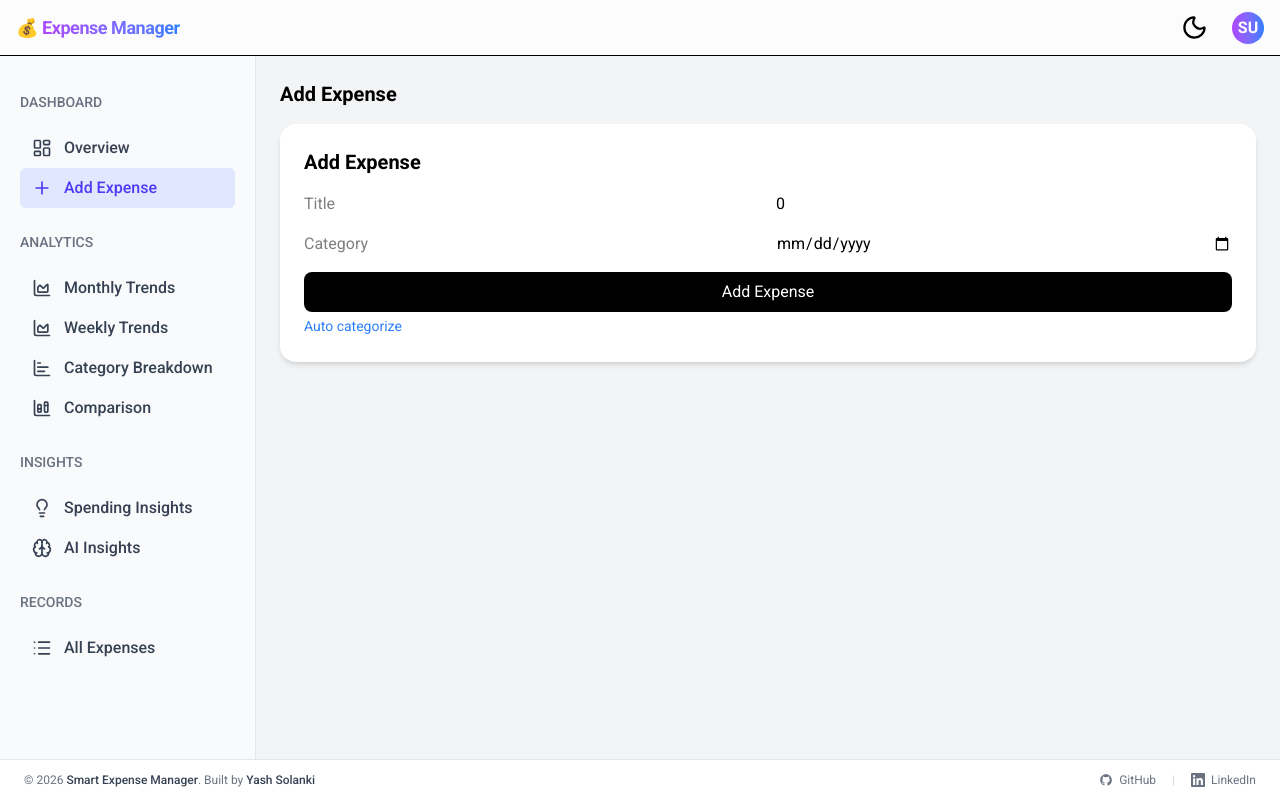
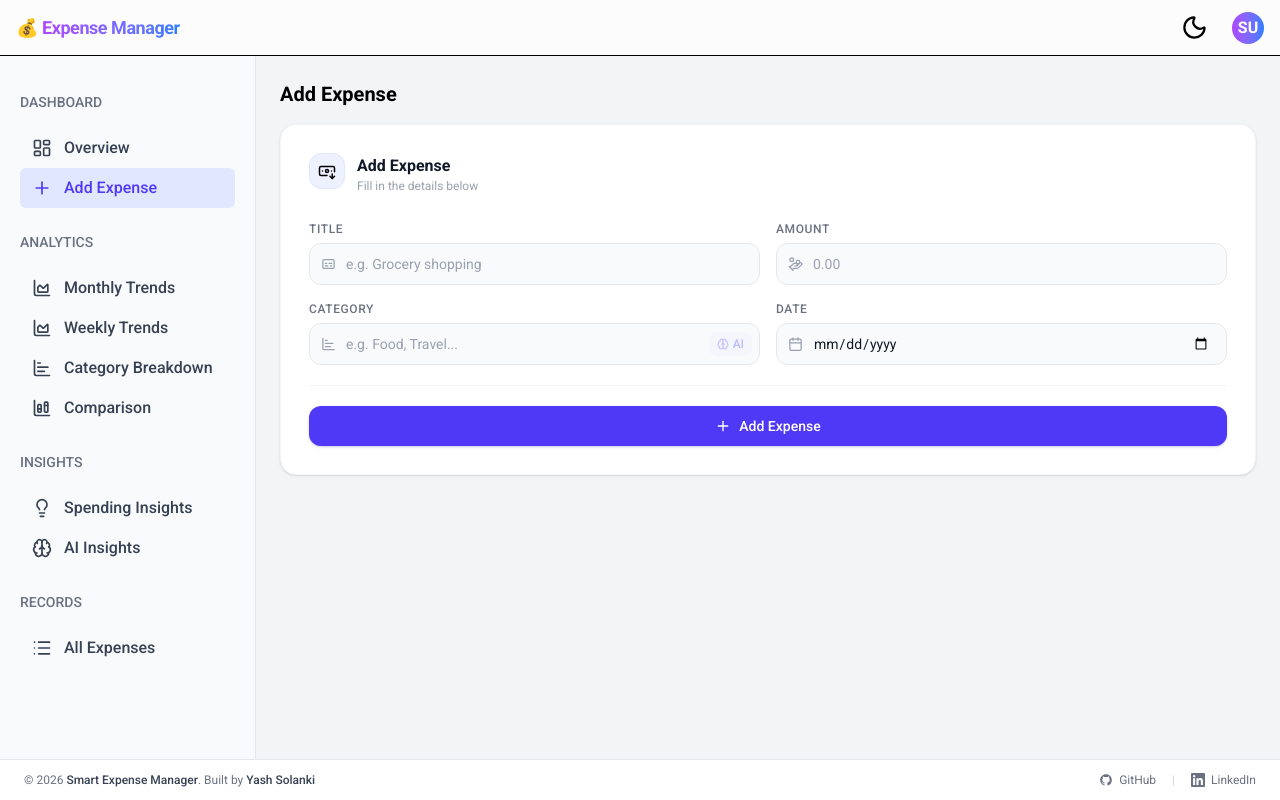
Before and after one commit to Yash0770/smart-expense-manager, a Next.js app: page /add-expense in a window 1280 px wide. Built offline with nearby package versions, Linux system fonts and the light colour scheme; sample sign-in values are in the browser's storage.

Commit message:
feat: enhance AddExpenseForm with new icons and improved UI; add loading states for form submission and AI categorization

```diff
--- a/src/components/forms/AddExpenseForm.tsx
+++ b/src/components/forms/AddExpenseForm.tsx
@@ -4,6 +4,7 @@ import { useState } from "react";
 import { api } from "@/src/lib/api";
 import toast from "react-hot-toast";
 import { CreateExpenseInput } from "@/src/types/expense";
+import Icon from "@/src/components/ui/Icon/Icon";
 
 export default function AddExpenseForm() {
   const [form, setForm] = useState<CreateExpenseInput>({
@@ -13,89 +14,171 @@ export default function AddExpenseForm() {
     date: "",
   });
 
+  const [loading, setLoading] = useState(false);
+  const [aiLoading, setAiLoading] = useState(false);
+
   const handleSubmit = async (e: React.FormEvent) => {
     e.preventDefault();
-
+    setLoading(true);
     try {
       await api.post("/expenses", form);
-
       toast.success("Expense added ✅");
-
-      setForm({
-        title: "",
-        amount: 0,
-        category: "",
-        date: "",
-      });
-    } catch (error) {
+      setForm({ title: "", amount: 0, category: "", date: "" });
+    } catch {
       toast.error("Failed to add expense ❌");
     }
+    setLoading(false);
   };
 
-  // ai
   const handleAutoCategorize = async () => {
     if (!form.title) return;
-
+    setAiLoading(true);
     try {
-      const res = await api.post("/ai/categorize", {
-        title: form.title,
-      });
-
+      const res = await api.post("/ai/categorize", { title: form.title });
       setForm({ ...form, category: res.data.category });
-
       toast.success("Category auto-filled 🤖");
     } catch {
       toast.error("AI failed");
     }
+    setAiLoading(false);
   };
+
+  const inputBase =
+    "w-full bg-gray-50 dark:bg-white/[0.03] border border-gray-200 dark:border-white/[0.08] rounded-xl px-4 py-2.5 text-sm text-gray-900 dark:text-white placeholder-gray-400 dark:placeholder-white/25 outline-none focus:border-indigo-400 dark:focus:border-indigo-500/70 focus:ring-2 focus:ring-indigo-100 dark:focus:ring-indigo-500/10 transition-all duration-200";
 
   return (
     <form
       onSubmit={handleSubmit}
-      className="bg-white dark:bg-[#111827] p-4 md:p-6 rounded-2xl shadow-md w-full"
+      className="bg-white dark:bg-[#111827] border border-gray-100 dark:border-white/[0.06] p-5 md:p-7 rounded-2xl shadow-sm w-full"
     >
-      <h2 className="text-lg md:text-xl font-semibold mb-4">Add Expense</h2>
+      {/* Header */}
+      <div className="flex items-center gap-3 mb-6">
+        <div className="w-9 h-9 rounded-xl bg-indigo-50 dark:bg-indigo-500/10 border border-indigo-100 dark:border-indigo-500/20 flex items-center justify-center shrink-0 mb-2">
+          <Icon name="bankNoteDownIcon" size={18} />
+        </div>
+        <div>
+          <h2 className="text-base font-semibold text-gray-900 dark:text-white leading-tight">
+            Add Expense
+          </h2>
+          <p className="text-xs text-gray-400 dark:text-white/30 mt-0.5">
+            Fill in the details below
+          </p>
+        </div>
+      </div>
 
       <div className="grid grid-cols-1 md:grid-cols-2 gap-4">
+        {/* Title */}
+        <div className="flex flex-col gap-1.5">
+          <label className="text-xs font-medium text-gray-500 dark:text-white/40 uppercase tracking-wider">
+            Title
+          </label>
+          <div className="relative">
+            <div className="absolute left-3 top-1/2 -translate-y-1/2 text-gray-400 dark:text-white/25 pointer-events-none">
+              <Icon name="titleIcon" size={15} />
+            </div>
             <input
-          placeholder="Title"
-          className="input"
+              placeholder="e.g. Grocery shopping"
+              className={`${inputBase} pl-9`}
               value={form.title}
               onChange={(e) => setForm({ ...form, title: e.target.value })}
             />
+          </div>
+        </div>
 
+        {/* Amount */}
+        <div className="flex flex-col gap-1.5">
+          <label className="text-xs font-medium text-gray-500 dark:text-white/40 uppercase tracking-wider">
+            Amount
+          </label>
+          <div className="relative">
+            <div className="absolute left-3 top-1/2 -translate-y-1/2 text-gray-400 dark:text-white/25 pointer-events-none">
+              <Icon name="amountIcon" size={15} />
+            </div>
             <input
-          placeholder="Amount"
+              placeholder="0.00"
               type="number"
-          className="input"
-          value={form.amount}
-          onChange={(e) => setForm({ ...form, amount: Number(e.target.value) })}
+              min="0"
+              step="0.01"
+              className={`${inputBase} pl-9`}
+              value={form.amount || ""}
+              onChange={(e) =>
+                setForm({ ...form, amount: Number(e.target.value) })
+              }
             />
+          </div>
+        </div>
 
+        {/* Category */}
+        <div className="flex flex-col gap-1.5">
+          <label className="text-xs font-medium text-gray-500 dark:text-white/40 uppercase tracking-wider">
+            Category
+          </label>
+          <div className="relative">
+            <div className="absolute left-3 top-1/2 -translate-y-1/2 text-gray-400 dark:text-white/25 pointer-events-none">
+              <Icon name="pieChartIcon" size={15} />
+            </div>
             <input
-          placeholder="Category"
-          className="input"
+              placeholder="e.g. Food, Travel..."
+              className={`${inputBase} pl-9 pr-24`}
               value={form.category}
               onChange={(e) => setForm({ ...form, category: e.target.value })}
             />
+            {/* AI badge inside field */}
+            <button
+              type="button"
+              onClick={handleAutoCategorize}
+              disabled={aiLoading || !form.title}
+              className="absolute right-2 top-1/2 -translate-y-1/2 flex items-center gap-1 text-xs font-medium px-2 py-1 rounded-lg bg-indigo-50 dark:bg-indigo-500/10 text-indigo-500 dark:text-indigo-400 hover:bg-indigo-100 dark:hover:bg-indigo-500/20 disabled:opacity-40 disabled:cursor-not-allowed transition-all duration-150"
+            >
+              {aiLoading ? (
+                <div className="w-3 h-3 border border-indigo-400 border-t-transparent rounded-full animate-spin" />
+              ) : (
+                <Icon name="brainIcon" size={12} />
+              )}
+              AI
+            </button>
+          </div>
+        </div>
 
+        {/* Date */}
+        <div className="flex flex-col gap-1.5">
+          <label className="text-xs font-medium text-gray-500 dark:text-white/40 uppercase tracking-wider">
+            Date
+          </label>
+          <div className="relative">
+            <div className="absolute left-3 top-1/2 -translate-y-1/2 text-gray-400 dark:text-white/25 pointer-events-none">
+              <Icon name="calendarIcon" size={15} />
+            </div>
             <input
               type="date"
-          className="input"
+              className={`${inputBase} pl-9`}
               value={form.date}
               onChange={(e) => setForm({ ...form, date: e.target.value })}
             />
           </div>
+        </div>
+      </div>
 
-      <button className="mt-4 w-full bg-black dark:bg-white dark:text-black text-white py-2 rounded-lg cursor-pointer">
+      {/* Divider */}
+      <div className="border-t border-gray-100 dark:border-white/[0.05] my-5" />
+
+      {/* Submit */}
+      <button
+        type="submit"
+        disabled={loading}
+        className="w-full flex items-center justify-center gap-2 bg-indigo-600 hover:bg-indigo-500 disabled:opacity-60 disabled:cursor-not-allowed text-white text-sm font-medium py-2.5 rounded-xl transition-all duration-200 shadow-sm shadow-indigo-900/20 cursor-pointer"
+      >
+        {loading ? (
+          <>
+            <div className="w-4 h-4 border-2 border-white/30 border-t-white rounded-full animate-spin" />
+            Adding...
+          </>
+        ) : (
+          <>
+            <Icon name="plusIcon" size={16} />
             Add Expense
-      </button>
-      <button
-        type="button"
-        onClick={handleAutoCategorize}
-        className="text-sm text-blue-500 mt-1"
-      >
-        Auto categorize
+          </>
+        )}
       </button>
     </form>
   );
--- /dev/null
+++ b/src/components/ui/Icon/icons/AiIcon.tsx
@@ -0,0 +1,35 @@
+import React from "react";
+
+interface AiIconProps {
+  size?: number;
+  className?: string;
+  strokeWidth?: number;
+}
+
+export default function AiIcon({
+  size = 20,
+  className = "",
+  strokeWidth = 2,
+}: AiIconProps) {
+  return (
+    <svg
+      xmlns="http://www.w3.org/2000/svg"
+      width={size}
+      height={size}
+      viewBox="0 0 24 24"
+      fill="none"
+      stroke="currentColor"
+      strokeWidth={strokeWidth}
+      strokeLinecap="round"
+      strokeLinejoin="round"
+      className={className}
+    >
+      <path d="M12 8V4H8" />
+      <rect width="16" height="12" x="4" y="8" rx="2" />
+      <path d="M2 14h2" />
+      <path d="M20 14h2" />
+      <path d="M15 13v2" />
+      <path d="M9 13v2" />
+    </svg>
+  );
+}
--- /dev/null
+++ b/src/components/ui/Icon/icons/AmountIcon.tsx
@@ -0,0 +1,34 @@
+import React from "react";
+
+interface AmountIconProps {
+  size?: number;
+  className?: string;
+  strokeWidth?: number;
+}
+
+export default function AmountIcon({
+  size = 20,
+  className = "",
+  strokeWidth = 2,
+}: AmountIconProps) {
+  return (
+    <svg
+      xmlns="http://www.w3.org/2000/svg"
+      width={size}
+      height={size}
+      viewBox="0 0 24 24"
+      fill="none"
+      stroke="currentColor"
+      strokeWidth={strokeWidth}
+      strokeLinecap="round"
+      strokeLinejoin="round"
+      className={className}
+    >
+      <path d="M11 15h2a2 2 0 1 0 0-4h-3c-.6 0-1.1.2-1.4.6L3 17" />
+      <path d="m7 21 1.6-1.4c.3-.4.8-.6 1.4-.6h4c1.1 0 2.1-.4 2.8-1.2l4.6-4.4a2 2 0 0 0-2.75-2.91l-4.2 3.9" />
+      <path d="m2 16 6 6" />
+      <circle cx="16" cy="9" r="2.9" />
+      <circle cx="6" cy="5" r="3" />
+    </svg>
+  );
+}
--- /dev/null
+++ b/src/components/ui/Icon/icons/BankNoteDownIcon.tsx
@@ -0,0 +1,35 @@
+import React from "react";
+
+interface BankNoteDownIconProps {
+  size?: number;
+  className?: string;
+  strokeWidth?: number;
+}
+
+export default function BankNoteDownIcon({
+  size = 20,
+  className = "",
+  strokeWidth = 2,
+}: BankNoteDownIconProps) {
+  return (
+    <svg
+xmlns="http://www.w3.org/2000/svg"
+      width={size}
+      height={size}
+      viewBox="0 0 24 24"
+      fill="none"
+      stroke="currentColor"
+      strokeWidth={strokeWidth}
+      strokeLinecap="round"
+      strokeLinejoin="round"
+      className={className}
+    >
+      <path d="M12 18H4a2 2 0 0 1-2-2V8a2 2 0 0 1 2-2h16a2 2 0 0 1 2 2v5" />
+      <path d="m16 19 3 3 3-3" />
+      <path d="M18 12h.01" />
+      <path d="M19 16v6" />
+      <path d="M6 12h.01" />
+      <circle cx="12" cy="12" r="2" />
+    </svg>
+  );
+}
--- /dev/null
+++ b/src/components/ui/Icon/icons/CalendarIcon.tsx
@@ -0,0 +1,33 @@
+import React from "react";
+
+interface CalendarIconProps {
+  size?: number;
+  className?: string;
+  strokeWidth?: number;
+}
+
+export default function CalendarIcon({
+  size = 20,
+  className = "",
+  strokeWidth = 2,
+}: CalendarIconProps) {
+  return (
+    <svg
+      xmlns="http://www.w3.org/2000/svg"
+      width={size}
+      height={size}
+      viewBox="0 0 24 24"
+      fill="none"
+      stroke="currentColor"
+      strokeWidth={strokeWidth}
+      strokeLinecap="round"
+      strokeLinejoin="round"
+      className={className}
+    >
+      <path d="M8 2v4" />
+      <path d="M16 2v4" />
+      <rect width="18" height="18" x="3" y="4" rx="2" />
+      <path d="M3 10h18" />
+    </svg>
+  );
+}
--- /dev/null
+++ b/src/components/ui/Icon/icons/TitleIcon.tsx
@@ -0,0 +1,31 @@
+import React from "react";
+
+interface TitleIconProps {
+  size?: number;
+  className?: string;
+  strokeWidth?: number;
+}
+
+export default function TitleIcon({
+  size = 20,
+  className = "",
+  strokeWidth = 2,
+}: TitleIconProps) {
+  return (
+    <svg
+      xmlns="http://www.w3.org/2000/svg"
+      width={size}
+      height={size}
+      viewBox="0 0 24 24"
+      fill="none"
+      stroke="currentColor"
+      strokeWidth={strokeWidth}
+      strokeLinecap="round"
+      strokeLinejoin="round"
+      className={className}
+    >
+      <rect width="18" height="14" x="3" y="5" rx="2" ry="2" />
+      <path d="M7 15h4M15 15h2M7 11h2M13 11h4" />
+    </svg>
+  );
+}
```
Also changed, not shown: src/components/ui/Icon/iconMap.ts (+11 -1 lines). Lines whose indentation alone changed are shown as unchanged.
